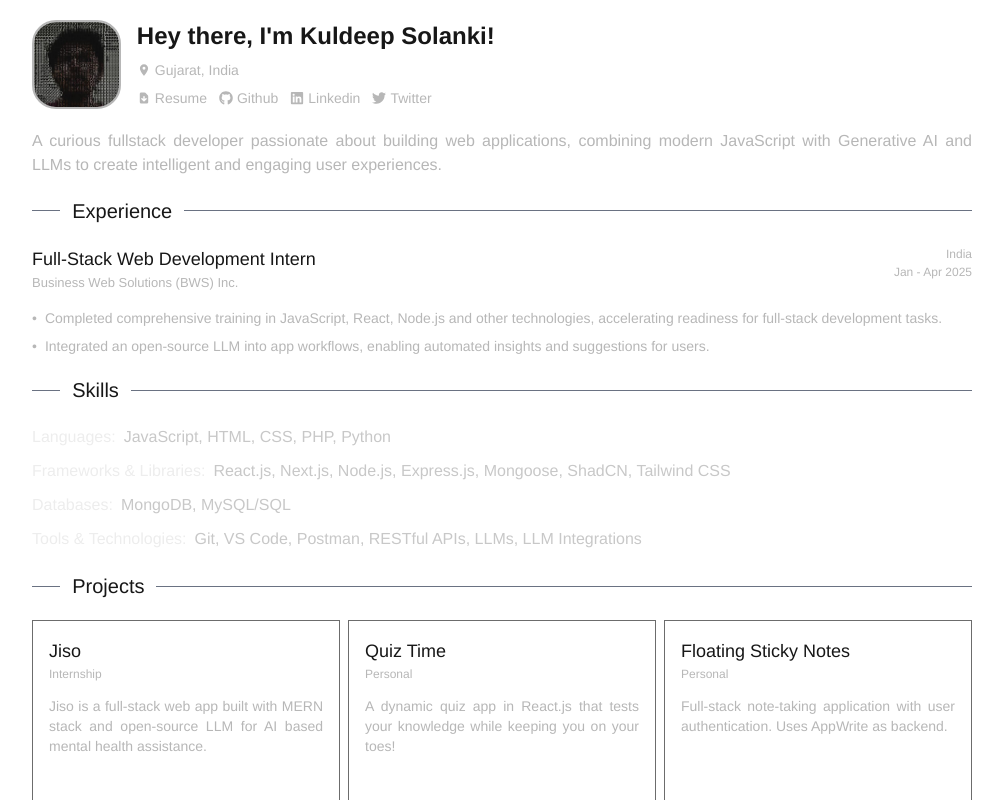
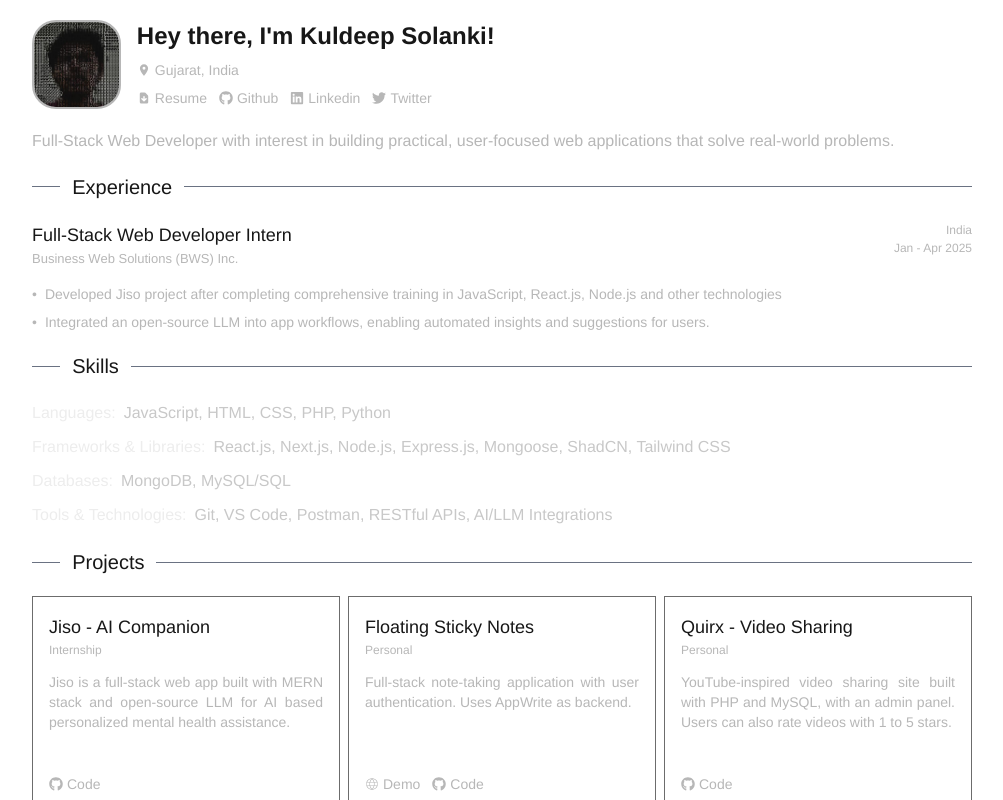
Before and after one commit to kuldp18/ksolanki.com, a Next.js app: page / in a window 1280 px wide. Shown: the top 800 px of the page, without its empty margins (138-1141 px from the left). Built offline with nearby package versions, Linux system fonts and the light colour scheme; a web font is replaced by a local one.

Commit message:
update site

```diff
--- a/components/Experience.js
+++ b/components/Experience.js
@@ -9,7 +9,7 @@ const Experience = () => {
         <div className="flex flex-row justify-between">
           <div className="flex flex-col">
             <h3 className="text-[13px] sm:text-lg">
-              Full-Stack Web Development Intern
+              Full-Stack Web Developer Intern
             </h3>
             <p className="text-[#b7b7b7] text-[13px]">
               Business Web Solutions (BWS) Inc.
@@ -25,9 +25,8 @@ const Experience = () => {
           <li className="flex items-start gap-2">
             <span>•</span>
             <span>
-              Completed comprehensive training in JavaScript, React, Node.js and
-              other technologies, accelerating readiness for full-stack
-              development tasks.
+              Developed Jiso project after completing comprehensive training in
+              JavaScript, React.js, Node.js and other technologies
             </span>
           </li>
           <li className="flex items-start gap-2">
--- a/components/Header.js
+++ b/components/Header.js
@@ -72,9 +72,8 @@ const Header = () => {
         </div>
         <div className="text-justify text-[#b7b7b7] text-[12px] md:text-[16px]">
           <p>
-            A curious fullstack developer passionate about building web
-            applications, combining modern JavaScript with Generative AI and
-            LLMs to create intelligent and engaging user experiences.
+            Full-Stack Web Developer with interest in building practical,
+            user-focused web applications that solve real-world problems.
           </p>
         </div>
       </header>
--- a/components/Projects.js
+++ b/components/Projects.js
@@ -3,19 +3,11 @@ import SectionHeading from "./SectionHeading";
 
 const projects = [
   {
-    title: "Jiso",
+    title: "Jiso - AI Companion",
     description:
-      "Jiso is a full-stack web app built with MERN stack and open-source LLM for AI based mental health assistance.",
+      "Jiso is a full-stack web app built with MERN stack and open-source LLM for AI based personalized mental health assistance.",
     code: "https://github.com/kuldp18/jiso-frontend",
     type: "internship",
-  },
-  {
-    title: "Quiz Time",
-    description:
-      "A dynamic quiz app in React.js that tests your knowledge while keeping you on your toes!",
-    code: "https://github.com/kuldp18/quiz-time",
-    website: "https://quiz-time-js.netlify.app",
-    type: "personal",
   },
   {
     title: "Floating Sticky Notes",
@@ -26,18 +18,26 @@ const projects = [
     type: "personal",
   },
   {
+    title: "Quirx - Video Sharing",
+    description:
+      "YouTube-inspired video sharing site built with PHP and MySQL, with an admin panel. Users can also rate videos with 1 to 5 stars.",
+    code: "https://github.com/kuldp18/quirx",
+    type: "personal",
+  },
+  {
+    title: "Quiz Time",
+    description:
+      "Dynamic quiz app in React.js that tests your knowledge while keeping you on your toes!",
+    code: "https://github.com/kuldp18/quiz-time",
+    website: "https://quiz-time-js.netlify.app",
+    type: "personal",
+  },
+  {
     title: "Fast Currency Converter",
     description:
       "Modern responsive currency converter built with React that helps you convert between different currencies with real-time exchange rates.",
     code: "https://github.com/kuldp18/react-currency",
     website: "https://fast-currency-converter.netlify.app/",
-    type: "personal",
-  },
-  {
-    title: "Quirx",
-    description:
-      "YouTube-inspired video sharing site built with PHP and MySQL, with an admin panel. Users can also rate videos with 1 to 5 stars.",
-    code: "https://github.com/kuldp18/quirx",
     type: "personal",
   },
 ];
--- a/components/Skills.js
+++ b/components/Skills.js
@@ -16,7 +16,7 @@ const skills = [
   },
   {
     label: "Tools & Technologies",
-    value: "Git, VS Code, Postman, RESTful APIs, LLMs, LLM Integrations",
+    value: "Git, VS Code, Postman, RESTful APIs, AI/LLM Integrations",
   },
 ];
 
```
